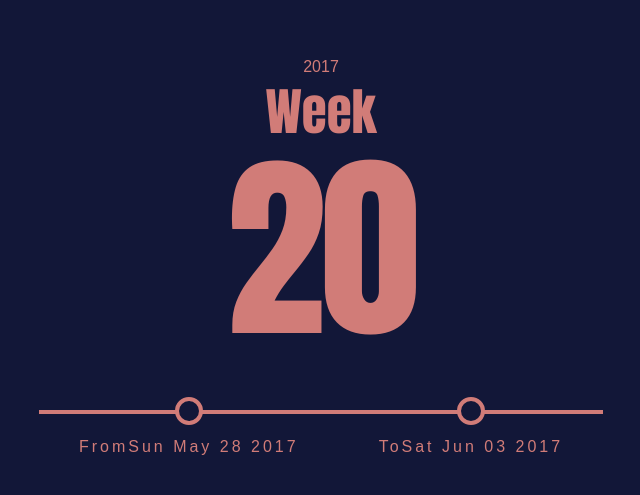
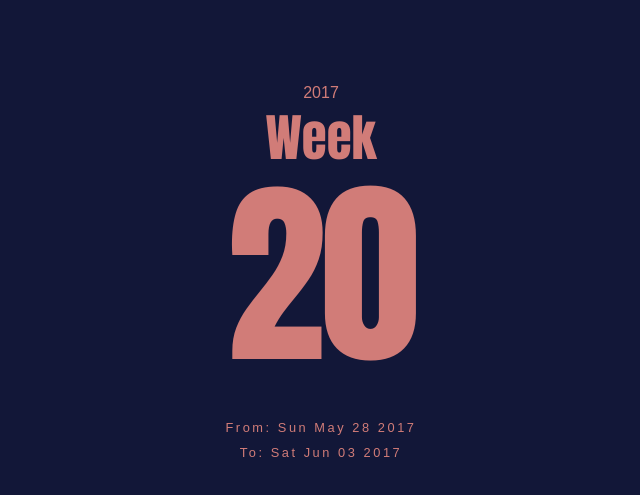
Before and after one commit to Avelar/week-number, a plain HTML site: page index.html in a window 1280 px wide. Shown: the part 123-618 px from the top of the page, without its empty margins (319-959 px from the left). Drawn offline with Linux system fonts and the light colour scheme.

Commit message:
improve UX readability

```diff
--- a/css/application.css
+++ b/css/application.css
@@ -35,11 +35,6 @@ h2.container-week-label {
   line-height: 1;
   margin-top: 10px;
 }
-.timeline-container--item {
-  font-weight: normal;
-  letter-spacing: 3px;
-  line-height: 26px;
-}
 
 /* Content */
 .container {
@@ -50,32 +45,11 @@ h2.container-week-label {
   justify-content: center;
   align-items: center;
 }
-.timeline-container{
-  list-style-type: none;
-  display: flex;
-  align-items: center;
-  justify-content: center;
-  padding: 0;
+
+.timeline-container--item {
+  font-size: 0.8em;
+  font-weight: normal;
+  letter-spacing: 0.2em;
+  margin-bottom: 10px;
 }
-.timeline-container--item---date {
-  padding: 20px 40px;
-  display: flex;
-  justify-content: center;
-  border-top: 4px solid #D17C78;
-  position: relative;
-  transition: all 200ms ease-in;
-}
-.timeline-container--item---date:before {
-  content: "";
-  width: 20px;
-  height: 20px;
-  background-color: #121738;
-  border-radius: 20px;
-  border: 4px solid #D17C78;
-  position: absolute;
-  top: -17px;
-  transition: all 200ms ease-in;
-}
-li { transition: all 200ms ease-in; }
-li .status { border-top: 4px solid #D17C78; }
 p.item-block { display: block !important; }
--- a/index.html
+++ b/index.html
@@ -38,20 +38,17 @@
         Week
       </h2>
       <h1 class="container-week"></h1>
-      <ul class="timeline-container">
-        <li class="timeline-container--item">
-          <div class="timeline-container--item---date">
-            <p class="item-block from-date--label">From</p>
-            <p class="item-block from-date--number"></p>
-          </div>
-        </li>
-        <li class="timeline-container--item">
-          <div class="timeline-container--item---date">
-            <p class="item-block to-date--label">To</p>
-            <p class="item-block to-date--number"></p>
-          </div>
-        </li>
-      </ul>
+
+      <div class="timeline-container">
+        <p class="timeline-container--item">
+          <span class="item-block from-date--label">From: </span>
+          <span class="item-block from-date--number"></span>
+        </p>
+        <p class="timeline-container--item">
+          <span class="item-block to-date--label">To: </span>
+          <span class="item-block to-date--number"></span>
+        </p>
+      </div>
     </div>
 
     <script src="js/lib/jquery.min.js"></script>
```
